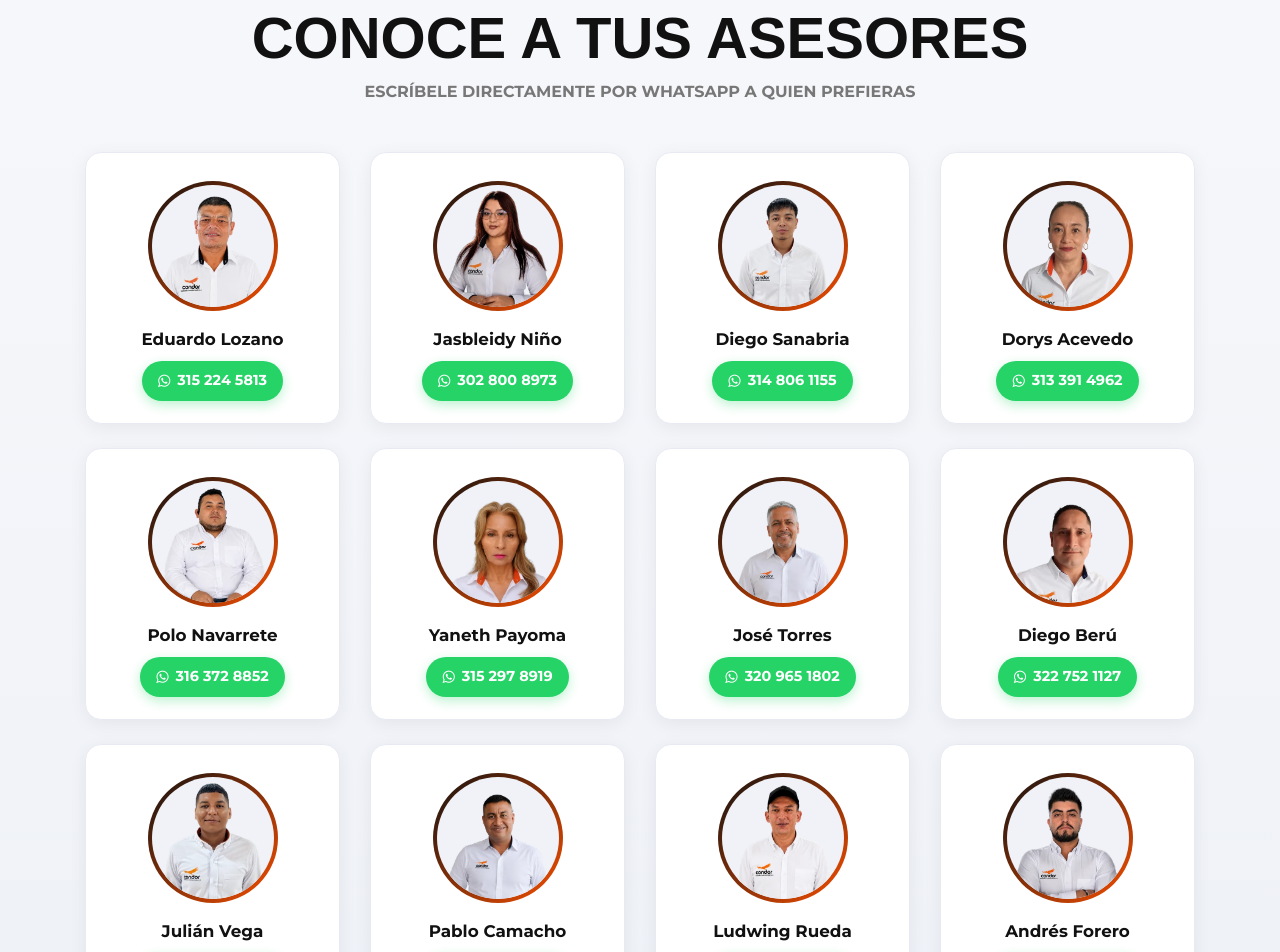
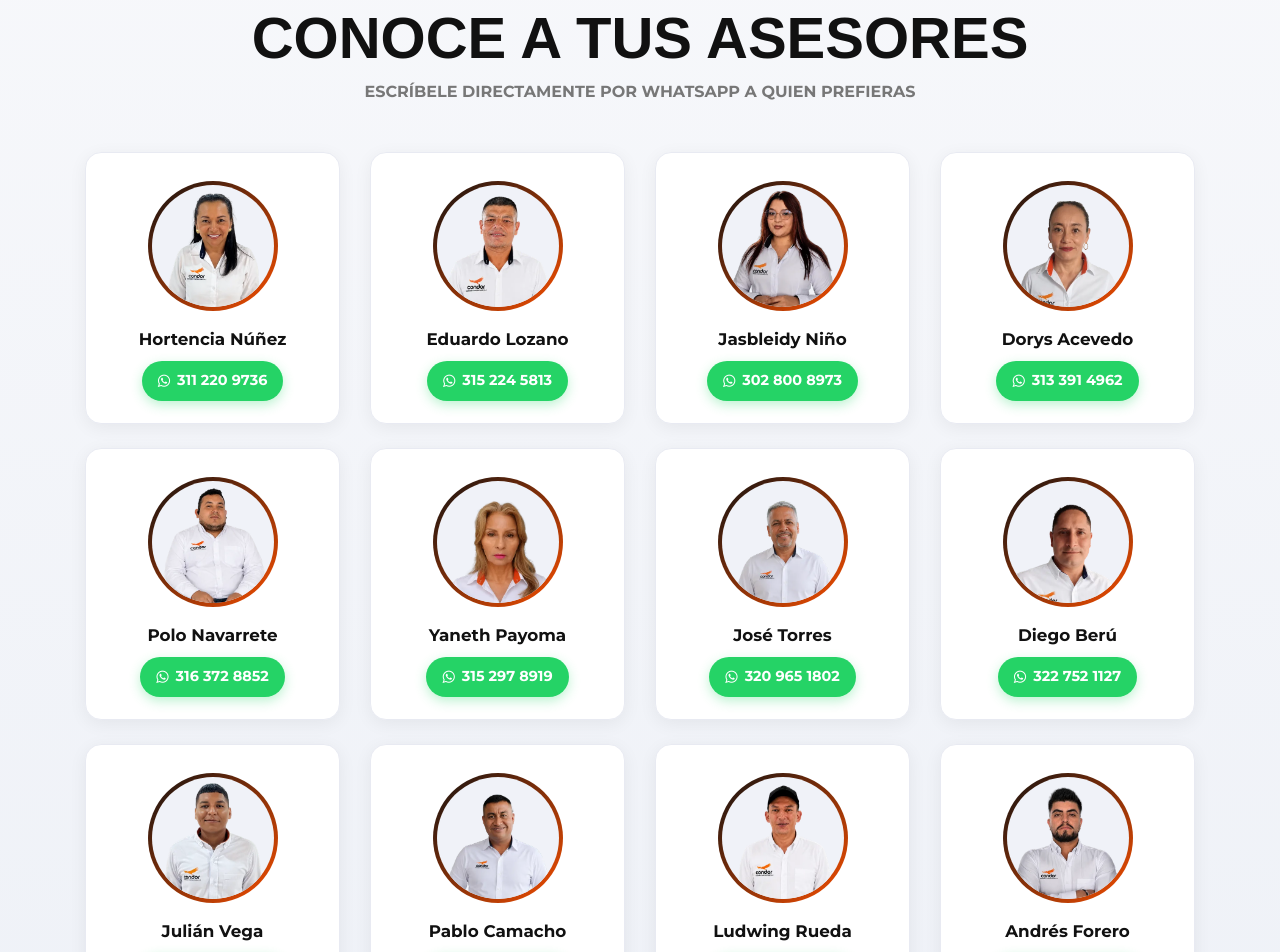
Before and after one commit to sgi-elcondor/el-condor-website, a website: page contacto.html in a window 1280 px wide. Shown: the part 1452-2404 px from the top of the page. Drawn offline with Linux system fonts and the light colour scheme.

Commit message:
feat(contacto): actualiza portal, agrega asesora Hortencia y quita a Diego Sanabria
Redirige el botón "Mi Portal" al nuevo dominio sgi.somoselcondor.com

```diff
--- a/contacto.html
+++ b/contacto.html
@@ -203,6 +203,18 @@
                 <div class="col-6 col-md-4 col-lg-3 mb-4" data-aos="fade-up">
                     <div class="asesor-card">
                         <div class="asesor-foto">
+                            <img src="assets/images/asesores/hortencia-nunez.webp" alt="Hortencia Núñez, asesora de El Cóndor" loading="lazy">
+                        </div>
+                        <h5 class="asesor-nombre">Hortencia Núñez</h5>
+                        <a href="https://wa.me/573112209736" target="_blank" rel="noopener" class="asesor-wa">
+                            <i class="fa fa-whatsapp"></i> 311 220 9736
+                        </a>
+                    </div>
+                </div>
+
+                <div class="col-6 col-md-4 col-lg-3 mb-4" data-aos="fade-up" data-aos-delay="50">
+                    <div class="asesor-card">
+                        <div class="asesor-foto">
                             <img src="assets/images/asesores/eduardo-lozano.webp" alt="Eduardo Lozano, asesor de El Cóndor" loading="lazy">
                         </div>
                         <h5 class="asesor-nombre">Eduardo Lozano</h5>
@@ -212,7 +224,7 @@
                     </div>
                 </div>
 
-                <div class="col-6 col-md-4 col-lg-3 mb-4" data-aos="fade-up" data-aos-delay="50">
+                <div class="col-6 col-md-4 col-lg-3 mb-4" data-aos="fade-up" data-aos-delay="100">
                     <div class="asesor-card">
                         <div class="asesor-foto">
                             <img src="assets/images/asesores/jasbleidy-nino.webp" alt="Jasbleidy Niño, asesora de El Cóndor" loading="lazy">
@@ -220,18 +232,6 @@
                         <h5 class="asesor-nombre">Jasbleidy Niño</h5>
                         <a href="https://wa.me/573028008973" target="_blank" rel="noopener" class="asesor-wa">
                             <i class="fa fa-whatsapp"></i> 302 800 8973
-                        </a>
-                    </div>
-                </div>
-
-                <div class="col-6 col-md-4 col-lg-3 mb-4" data-aos="fade-up" data-aos-delay="100">
-                    <div class="asesor-card">
-                        <div class="asesor-foto">
-                            <img src="assets/images/asesores/diego-sanabria.webp" alt="Diego Sanabria, asesor de El Cóndor" loading="lazy">
-                        </div>
-                        <h5 class="asesor-nombre">Diego Sanabria</h5>
-                        <a href="https://wa.me/573148061155" target="_blank" rel="noopener" class="asesor-wa">
-                            <i class="fa fa-whatsapp"></i> 314 806 1155
                         </a>
                     </div>
                 </div>
--- a/partials/header.html
+++ b/partials/header.html
@@ -49,7 +49,7 @@
                     </li>
 
                     <li class="nav-item nav-item-sgi">
-                        <a class="btn-sgi" href="https://sgi-elcondor.up.railway.app" target="_blank" rel="noopener noreferrer">
+                        <a class="btn-sgi" href="https://sgi.somoselcondor.com/" target="_blank" rel="noopener noreferrer">
                             <i class="fa fa-sign-in"></i> Mi Portal
                         </a>
                     </li>
```
Also changed, not shown: assets/images/asesores/diego-sanabria.webp (deleted), assets/images/asesores/hortencia-nunez.webp (added).
